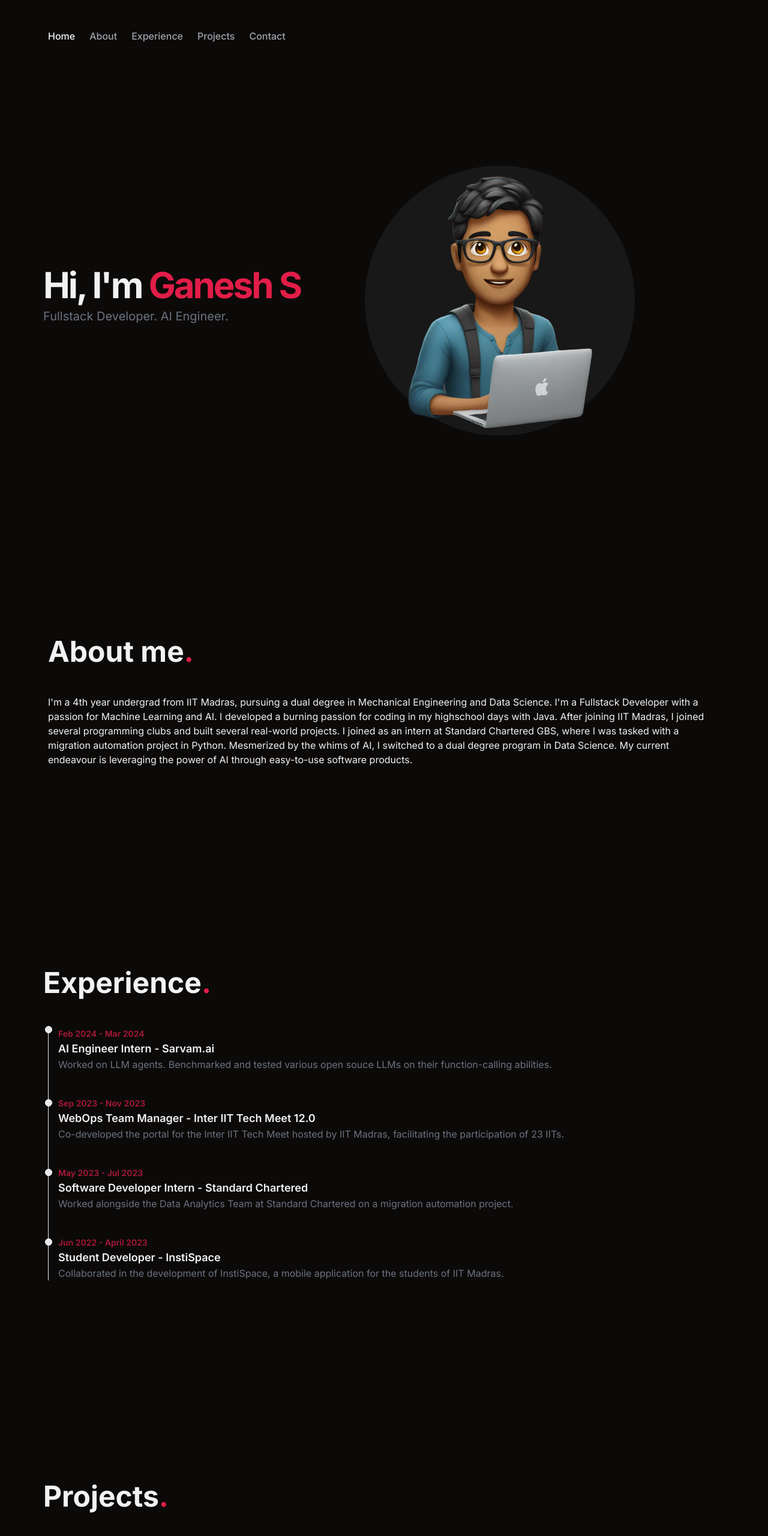
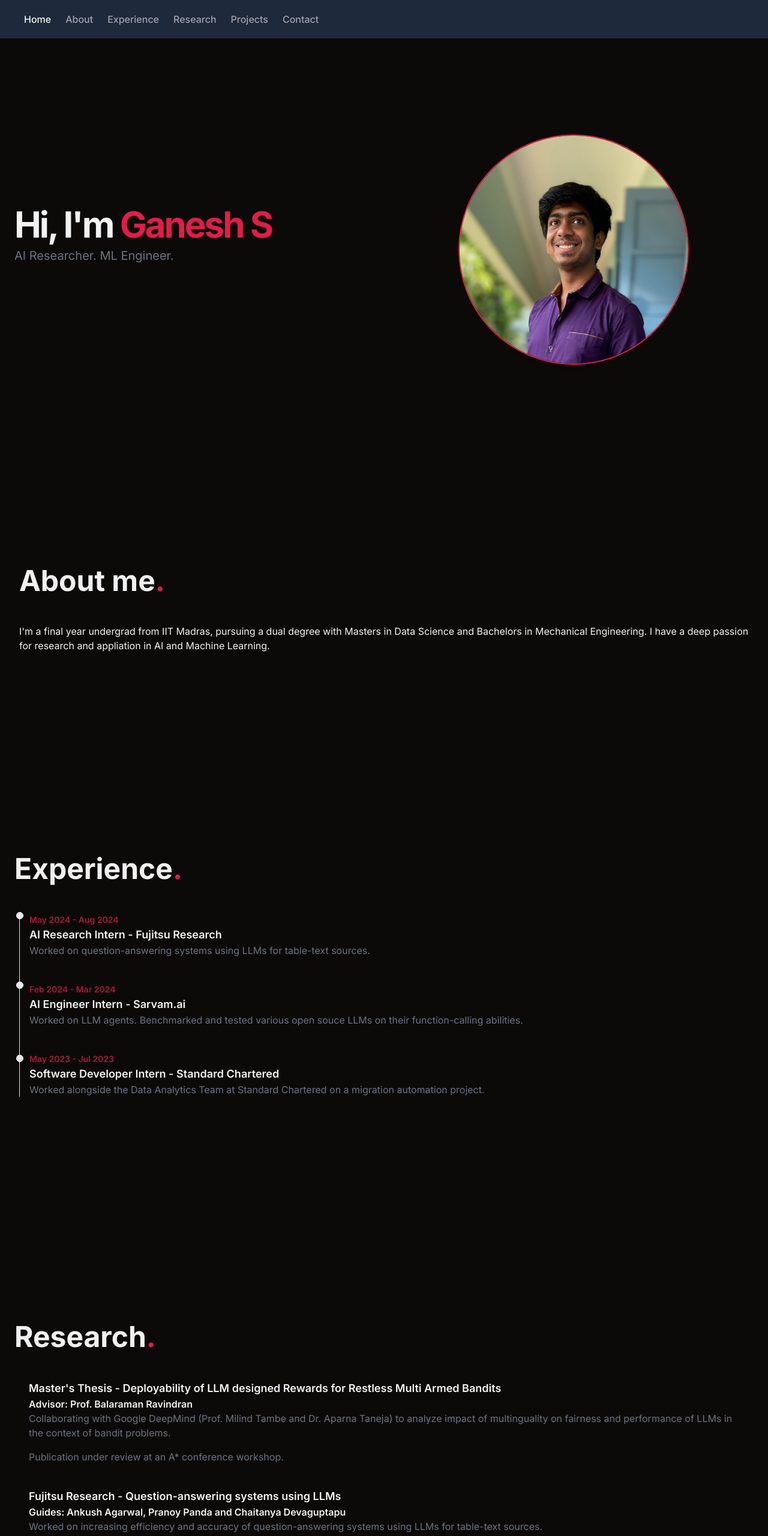
Before and after one commit to GaneshDev2003/portfolio-website, a Next.js app: page / in a window 1280 px wide. Shown: the top 2560 px of the page at 60% size. Built offline with nearby package versions, Linux system fonts and the light colour scheme.

Commit message:
modified experience

```diff
--- a/src/app/page.tsx
+++ b/src/app/page.tsx
@@ -4,17 +4,24 @@ import Experience from "@/components/experience";
 import Hero from "@/components/hero";
 import { MainNav } from "@/components/main-nav";
 import Projects from "@/components/projects";
+import Research from "@/components/research";
 import Image from "next/image";
 
 export default function Home() {
   return (
-    <main className="min-h-screen flex-col  justify-between p-12">
-     <MainNav ></MainNav>
-     <Hero></Hero>
+
+    <main className = "bg-black-800">
+      <MainNav ></MainNav>
+      <div className = "min-h-screen flex-col justify-between">
+      <Hero></Hero>
      <About></About>
      <Experience></Experience>
+     <Research></Research>
      <Projects></Projects>
      <Contact></Contact>
+      </div>
+
     </main>
+
   );
 }
--- a/src/components/about.tsx
+++ b/src/components/about.tsx
@@ -9,7 +9,7 @@ export default function About() {
           <h1 className = "inline text-5xl font-bold">About me</h1>
           <h1 className = "inline text-5xl font-bold text-primary">.</h1>
         </div>
-        <p>I&apos;m a 4th year undergrad from IIT Madras, pursuing a dual degree in Mechanical Engineering and Data Science. I&apos;m a Fullstack Developer with a passion for Machine Learning and AI. I developed a burning passion for coding in my highschool days with Java. After joining IIT Madras, I joined several programming clubs and built several real-world projects. I joined as an intern at Standard Chartered GBS, where I was tasked with a migration automation project in Python. Mesmerized by the whims of AI, I switched to a dual degree program in Data Science. My current endeavour is leveraging the power of AI through easy-to-use software products.</p>
+        <p>I&apos;m a final year undergrad from IIT Madras, pursuing a dual degree with Masters in Data Science and Bachelors in Mechanical Engineering. I have a deep passion for research and appliation in AI and Machine Learning. </p>
       </section>
     )
   }
--- a/src/components/experience.tsx
+++ b/src/components/experience.tsx
@@ -10,6 +10,18 @@ export default function Experience() {
       </div>
       <div className="container ">
         <ol className="relative border-s border-gray-200 dark:border-gray-700">
+        <li className="mb-10 ms-4">
+            <div className="absolute w-3 h-3 bg-gray-200 rounded-full -start-1.5 border border-white dark:border-gray-900 dark:bg-gray-700"></div>
+            <time className="mb-1 text-sm leading-none font-semibold text-primary/75">
+              May 2024 - Aug 2024
+            </time>
+            <h3 className="text-lg font-semibold">
+              AI Research Intern - Fujitsu Research
+            </h3>
+            <p className="mb-4 text-base font-normal text-gray-500 dark:text-gray-400">
+              Worked on question-answering systems using LLMs for table-text sources.
+            </p>
+          </li>
           <li className="mb-10 ms-4">
             <div className="absolute w-3 h-3 bg-gray-200 rounded-full -start-1.5 border border-white dark:border-gray-900 dark:bg-gray-700"></div>
             <time className="mb-1 text-sm leading-none font-semibold text-primary/75">
@@ -23,19 +35,7 @@ export default function Experience() {
               LLMs on their function-calling abilities.
             </p>
           </li>
-          <li className="mb-10 ms-4">
-            <div className="absolute w-3 h-3 bg-gray-200 rounded-full mt-1.5 -start-1.5 border border-white dark:border-gray-900 dark:bg-gray-700"></div>
-            <time className="mb-1 text-sm leading-none font-semibold text-primary/75">
-              Sep 2023 - Nov 2023
-            </time>
-            <h3 className="text-lg font-semibold">
-              WebOps Team Manager - Inter IIT Tech Meet 12.0
-            </h3>
-            <p className="mb-4 text-base font-normal text-gray-500 dark:text-gray-400">
-              Co-developed the portal for the Inter IIT Tech Meet hosted by IIT
-              Madras, facilitating the participation of 23 IITs.
-            </p>
-          </li>
+
           <li className="mb-10 ms-4">
             <div className="absolute w-3 h-3 bg-gray-200 rounded-full mt-1.5 -start-1.5 border border-white dark:border-gray-900 dark:bg-gray-700"></div>
             <time className="mb-1 text-sm font-semibold leading-none text-primary/75">
@@ -49,20 +49,6 @@ export default function Experience() {
               a migration automation project.
             </p>
           </li>
-
-          <li className="ms-4">
-            <div className="absolute w-3 h-3 bg-gray-200 rounded-full mt-1.5 -start-1.5 border border-white dark:border-gray-900 dark:bg-gray-700"></div>
-            <time className="mb-1 text-sm font-semibold leading-none text-primary/75">
-              Jun 2022 - April 2023
-            </time>
-            <h3 className="text-lg font-semibold">
-              Student Developer - InstiSpace
-            </h3>
-            <p className="text-base font-normal text-gray-500 dark:text-gray-400">
-              Collaborated in the development of InstiSpace, a mobile
-              application for the students of IIT Madras.
-            </p>
-          </li>
         </ol>
       </div>
     </section>
--- a/src/components/hero.tsx
+++ b/src/components/hero.tsx
@@ -17,22 +17,20 @@ export default function Hero() {
                 Ganesh S
               </h1>
               <p className="max-w-[600px] text-gray-500 md:text-xl dark:text-gray-400">
-                Fullstack Developer. AI Engineer.
+                AI Researcher. ML Engineer.
               </p>
             </div>
             <div className="w-full max-w-sm space-y-2"></div>
           </div>
-          <div
-            className="rounded-full bg-[#181818] w-[250px] h-[250px] lg:w-[400px] lg:h-[400px] relative"
-            style={{ width: "450px", height: "450px", position: "relative" }}
-          >
-            <Image
-              alt="Mountains"
-              src="/images/hero-image.png"
-              layout="fill"
-              objectFit="contain"
-            />
-          </div>
+          <div className="flex justify-center items-center mt-8">
+      <div className="w-96 h-96 rounded-full overflow-hidden border-2 border-primary shadow-md">
+        <img
+          src="/images/ganeshs.jpeg" // Replace this with the path to your picture
+          alt="Your Name"
+          className="w-full h-full object-cover"
+        />
+      </div>
+    </div>
         </div>
       </div>
     </section>
--- a/src/components/main-nav.tsx
+++ b/src/components/main-nav.tsx
@@ -8,7 +8,7 @@ export function MainNav({
 }: React.HTMLAttributes<HTMLElement>) {
   return (
     <nav
-      className={cn("container flex items-center space-x-4 lg:space-x-6 mb-3", className)}
+      className={cn("px-10 py-5 flex items-center bg-slate-800 space-x-4 fixed top-0 z-50 w-full lg:space-x-6 mb-3", className)}
       {...props}
     >
       <Link
@@ -28,6 +28,10 @@ export function MainNav({
         className="font-medium text-muted-foreground transition-colors hover:text-primary"
       >Experience</Link>
       <Link
+        href="#research"
+        className="font-medium text-muted-foreground transition-colors hover:text-primary"
+      >Research</Link>
+      <Link
         href="#project"
         className="font-medium text-muted-foreground transition-colors hover:text-primary"
       >
--- /dev/null
+++ b/src/components/research.tsx
@@ -0,0 +1,39 @@
+export default function Research() {
+    return (
+      <section
+        id="research"
+        className="w-full pt-12 md:pt-24 lg:pt-32 xl:pt-48 pb-6 md:pb-12 lg:pb-16 xl:pb-24"
+      >
+        <div className="container px-4 md:px-6 py-12 md:py-18">
+          <h1 className="inline text-5xl font-bold">Research</h1>
+          <h1 className="inline text-5xl font-bold text-primary">.</h1>
+        </div>
+        <div className="container">
+          <div className="mb-10 ms-4">
+            <h3 className="text-lg font-semibold">
+              Master's Thesis - Deployability of LLM designed Rewards for Restless Multi Armed Bandits
+            </h3>
+            <p className="text-md font-semibold">Advisor: Prof. Balaraman Ravindran</p>
+            <p className="mb-4 text-base font-normal text-gray-500 dark:text-gray-400">
+                Collaborating with Google DeepMind (Prof. Milind Tambe and Dr. Aparna Taneja) to analyze impact of multinguality on fairness and performance of LLMs in the context of bandit problems.
+            </p>
+            <p className="mb-4 text-base font-normal text-gray-500 dark:text-gray-400">
+                Publication under review at an A* conference workshop.
+            </p>
+          </div>
+          <div className="mb-10 ms-4">
+            <h3 className="text-lg font-semibold">
+              Fujitsu Research - Question-answering systems using LLMs
+            </h3>
+            <p className="text-md font-semibold">Guides: Ankush Agarwal, Pranoy Panda and Chaitanya Devaguptapu</p>
+            <p className="text-base font-normal text-gray-500 dark:text-gray-400">
+              Worked on increasing efficiency and accuracy of question-answering systems using LLMs for table-text sources.
+            </p>
+            <p className="mb-4 text-base font-normal text-gray-500 dark:text-gray-400">
+                Publication under review at an A* workshop.
+            </p>
+          </div>
+        </div>
+      </section>
+    );
+  }
```
